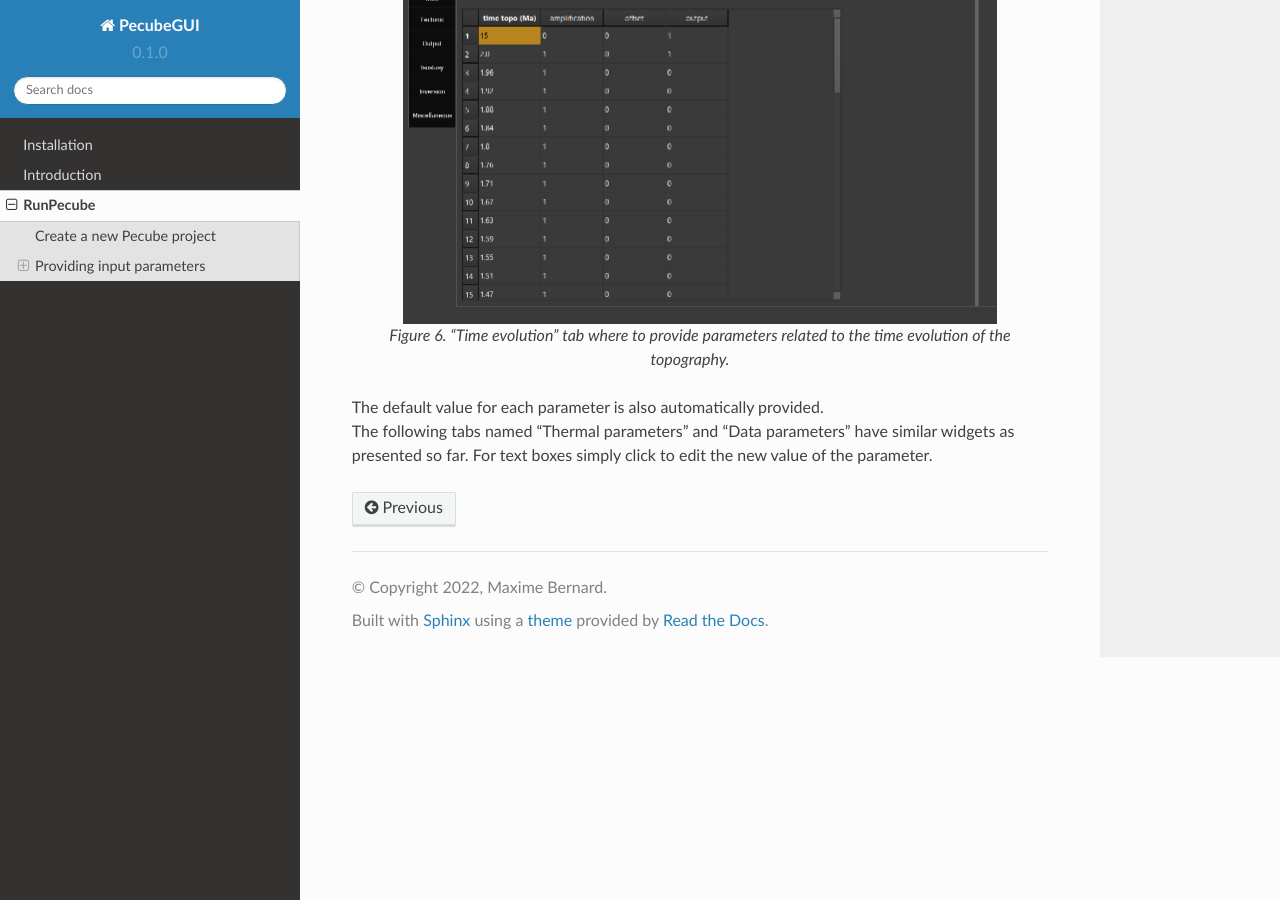
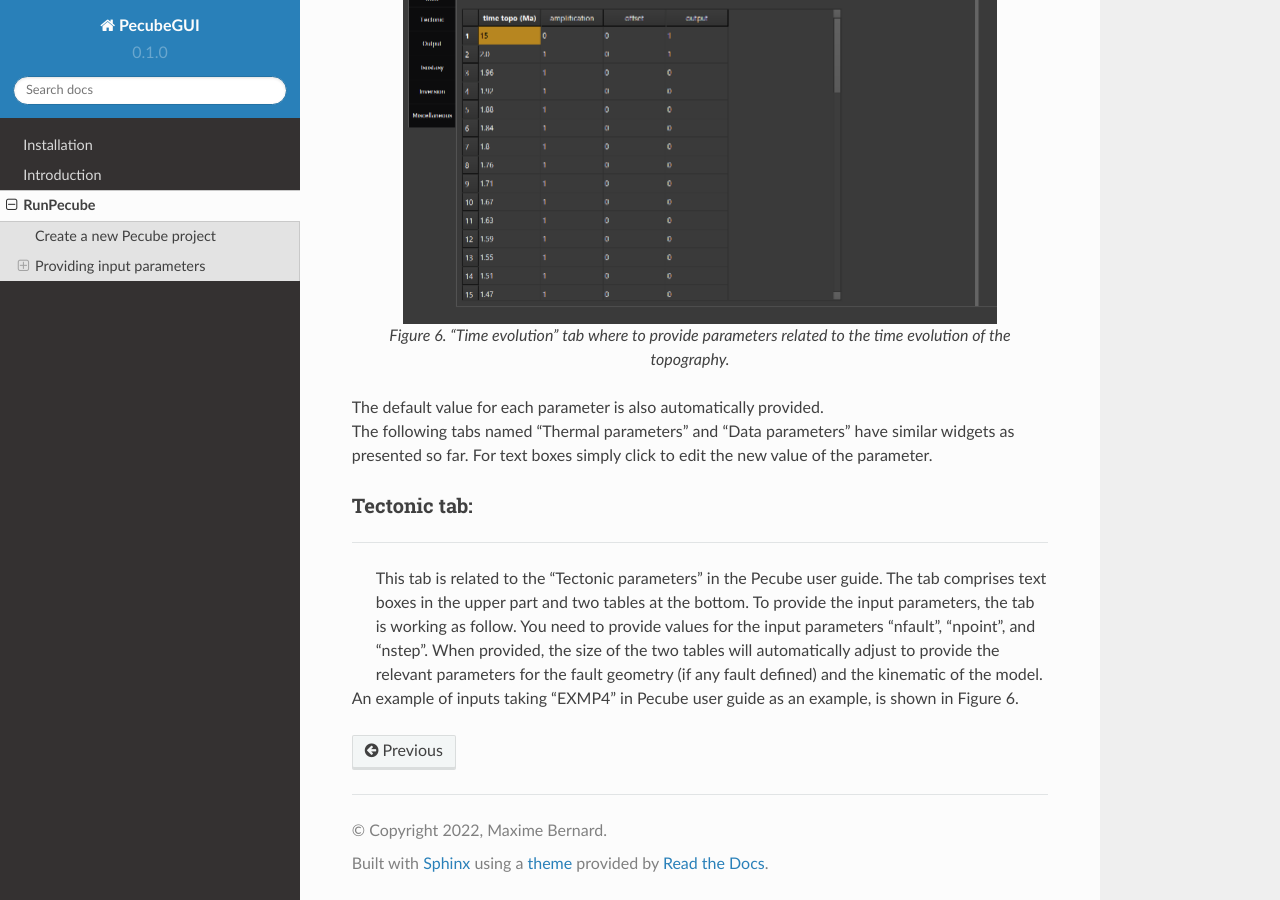
Before and after one commit to MBernAca/PecubeGUI_Doc, a Sphinx documentation site: the page built from docs/source/runPecube.rst, in a window 1280 px wide and 900 px high, scrolled down 3831 px. Built offline with Sphinx 7.4.7 and the Read the Docs theme 2.0.0, drawn with Linux system fonts in a browser that asks for light colours.

Commit message:
Update runPecube.rst

```diff
--- a/docs/source/runPecube.rst
+++ b/docs/source/runPecube.rst
@@ -70,6 +70,7 @@ You are also able to provide a simple pre-spm history for the topographic evolut
 
 When loading a synthetic numerical model, you can let the latitude and longitude to zero. However, you need to provide the stepping distance in x (Δlon) and y (Δlat). For simplicity, you can provide the values in km and then click on ‘Convert to lat/long’ button (Figure 3). This will automatically convert the values to longitude and latitude distances that can be read by Pecube. Finally, you are able to check the topography you provided by clicking on “Show topography” (Figure 3). A new tab then appears on the right-hand side of the interface (Figure 5). This tab serves to visualize the topography and check your topography history as provided in the “Time evolution” part (see next section). You are indeed able to visualize the evolution of the topography by grabbing and sliding the slide bar in “Set time evolution” (Figure 5).
 
+
 Time evolution tab:
 -------------------
 
@@ -86,3 +87,12 @@ In this tab (Figure 6) you can provide all the parameters controlling the time e
 
 | The default value for each parameter is also automatically provided.
 | The following tabs named “Thermal parameters” and “Data parameters” have similar widgets as presented so far. For text boxes simply click to edit the new value of the parameter.
+
+
+Tectonic tab:
+-------------------
+
+==================================
+
+|  This tab is related to the “Tectonic parameters” in the Pecube user guide. The tab comprises text boxes in the upper part and two tables at the bottom. To provide the input parameters, the tab is working as follow. You need to provide values for the input parameters “nfault”, “npoint”, and “nstep”. When provided, the size of the two tables will automatically adjust to provide the relevant parameters for the fault geometry (if any fault defined) and the kinematic of the model.
+| An example of inputs taking “EXMP4” in Pecube user guide as an example, is shown in Figure 6.
```
